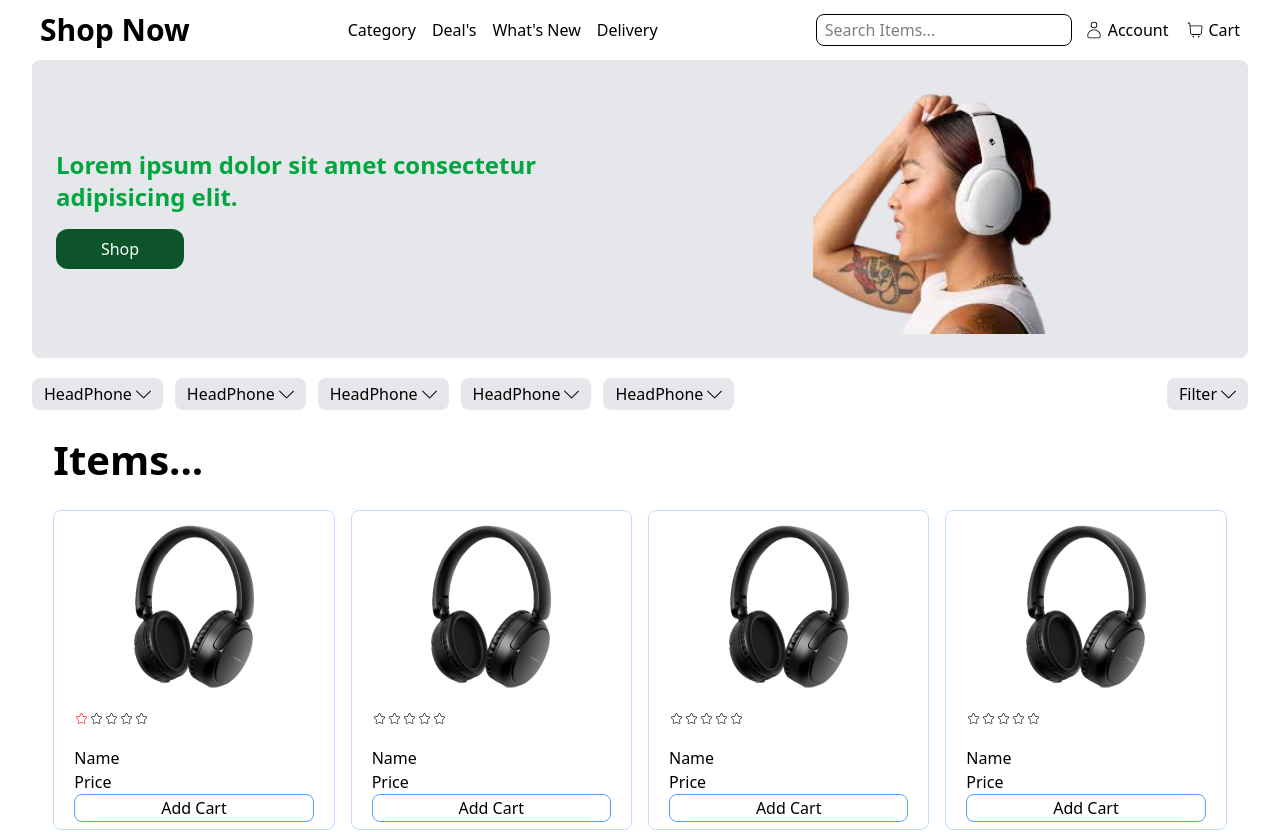
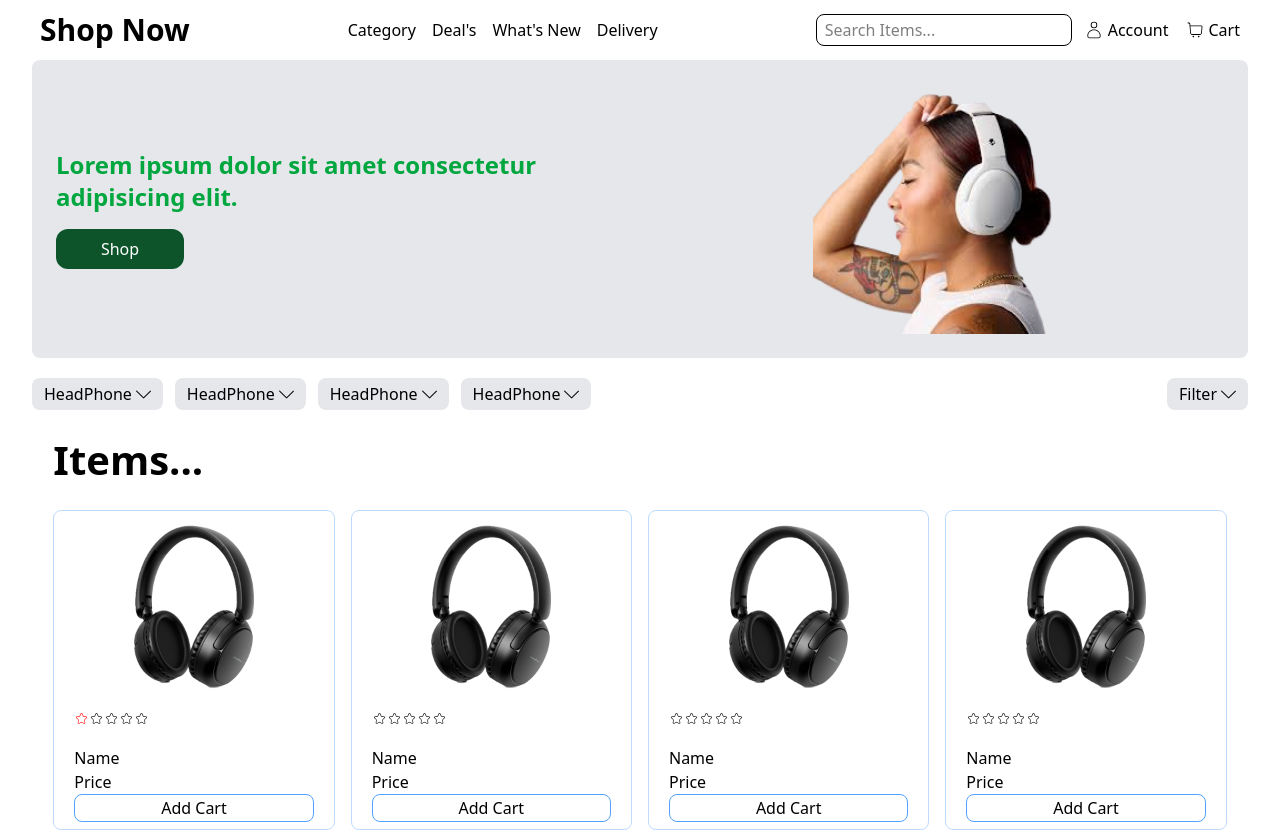
Before and after one commit to Kionyong/ecommerce1-with-next, a Next.js app: page / in a window 1280 px wide. Shown: the top 832 px of the page. Built offline with nearby package versions, Linux system fonts and the light colour scheme.

Commit message:
now add files

```diff
--- a/src/app/components/slide.tsx
+++ b/src/app/components/slide.tsx
@@ -4,14 +4,12 @@ import Link from "next/link";
 import { CiShoppingCart, CiUser } from "react-icons/ci";
 import { SlArrowDown } from "react-icons/sl";
 import HomeItems from "./homeitem";
-
 export default function Slider() {
       return (
             <article className="max-w-full flex flex-col">
 
-                  {/* 🔷 Navbar */}
+                  {/*  Navbar lg=1024px, md = 768px*/}
                   <div className="flex flex-col lg:flex-row justify-between items-center px-4 md:px-10 py-3 gap-4">
-
                         <h1 className="text-2xl md:text-3xl font-bold">Shop Now</h1>
 
                         <div className="flex flex-wrap justify-center gap-4 text-sm md:text-base">
@@ -41,7 +39,7 @@ export default function Slider() {
                         </div>
                   </div>
 
-                  {/* 🔷 Hero Section */}
+                  {/*Hero Section */}
                   <div className="w-[95%] mx-auto bg-gray-200 rounded-lg grid grid-cols-1 md:grid-cols-2 items-center p-6 gap-6">
 
                         <div className="flex flex-col justify-center">
@@ -63,11 +61,11 @@ export default function Slider() {
                         </div>
                   </div>
 
-                  {/* 🔷 Filters */}
+                  {/*Filters */}
                   <div className="w-[95%] mx-auto mt-5 flex flex-col md:flex-row justify-between gap-4">
 
                         <div className="flex flex-wrap gap-3">
-                              {[1, 2, 3, 4, 5].map((item) => (
+                              {[1, 2, 3, 4].map((item) => (
                                     <div key={item} className="flex items-center bg-gray-200 px-3 py-1 rounded-lg">
                                           <span>HeadPhone</span>
                                           <SlArrowDown size={15} className="ml-1" />
@@ -84,7 +82,7 @@ export default function Slider() {
 
                   </div>
 
-                  {/* 🔷 Products */}
+                  {/*Products */}
                   <HomeItems />
 
             </article>
--- a/src/app/page.tsx
+++ b/src/app/page.tsx
@@ -1,10 +1,8 @@
 import Slider from "./components/slide";
-
 export default function Home() {
   return(
     <article className="flex flex-col">
       <Slider />
-
     </article>
   );
 }
```
